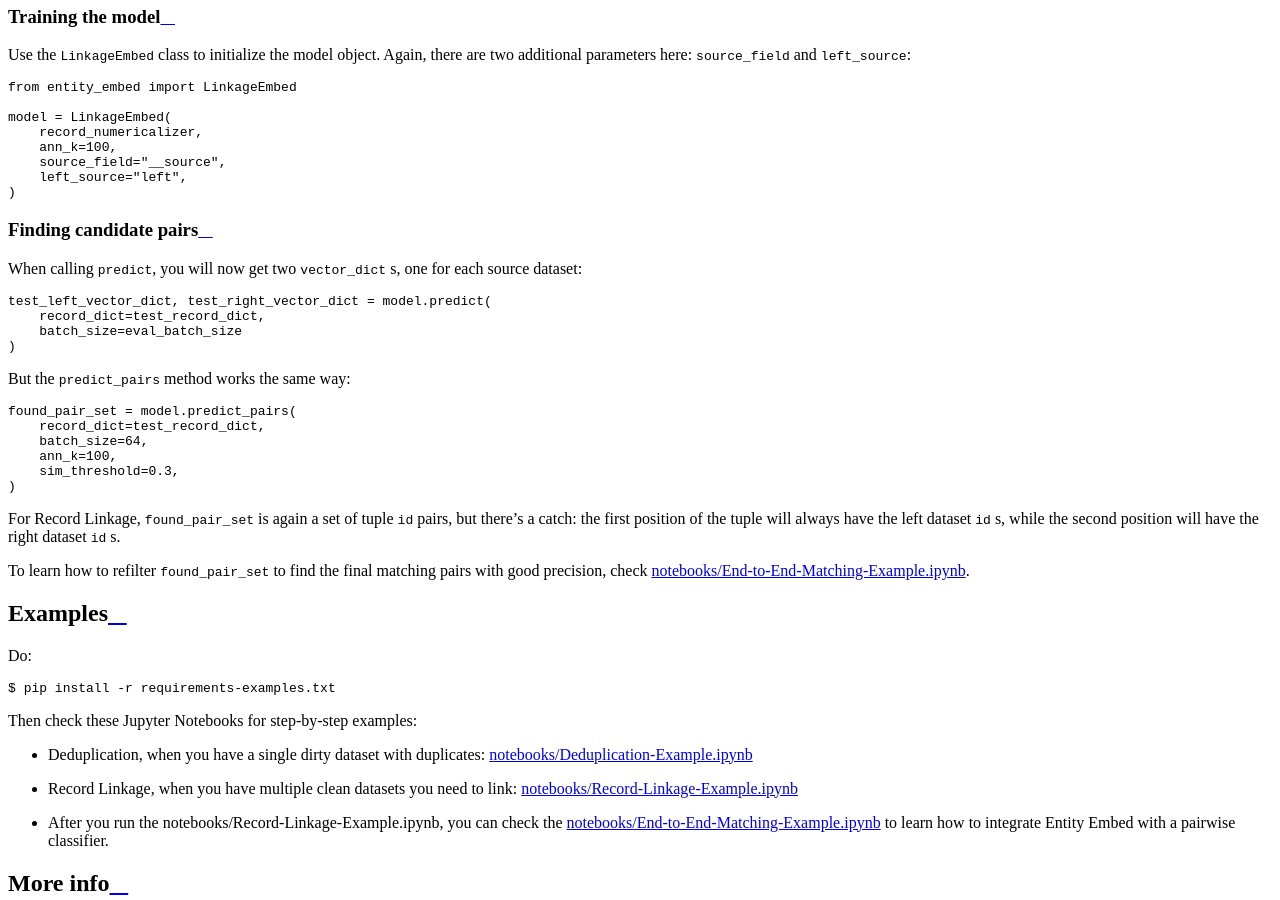
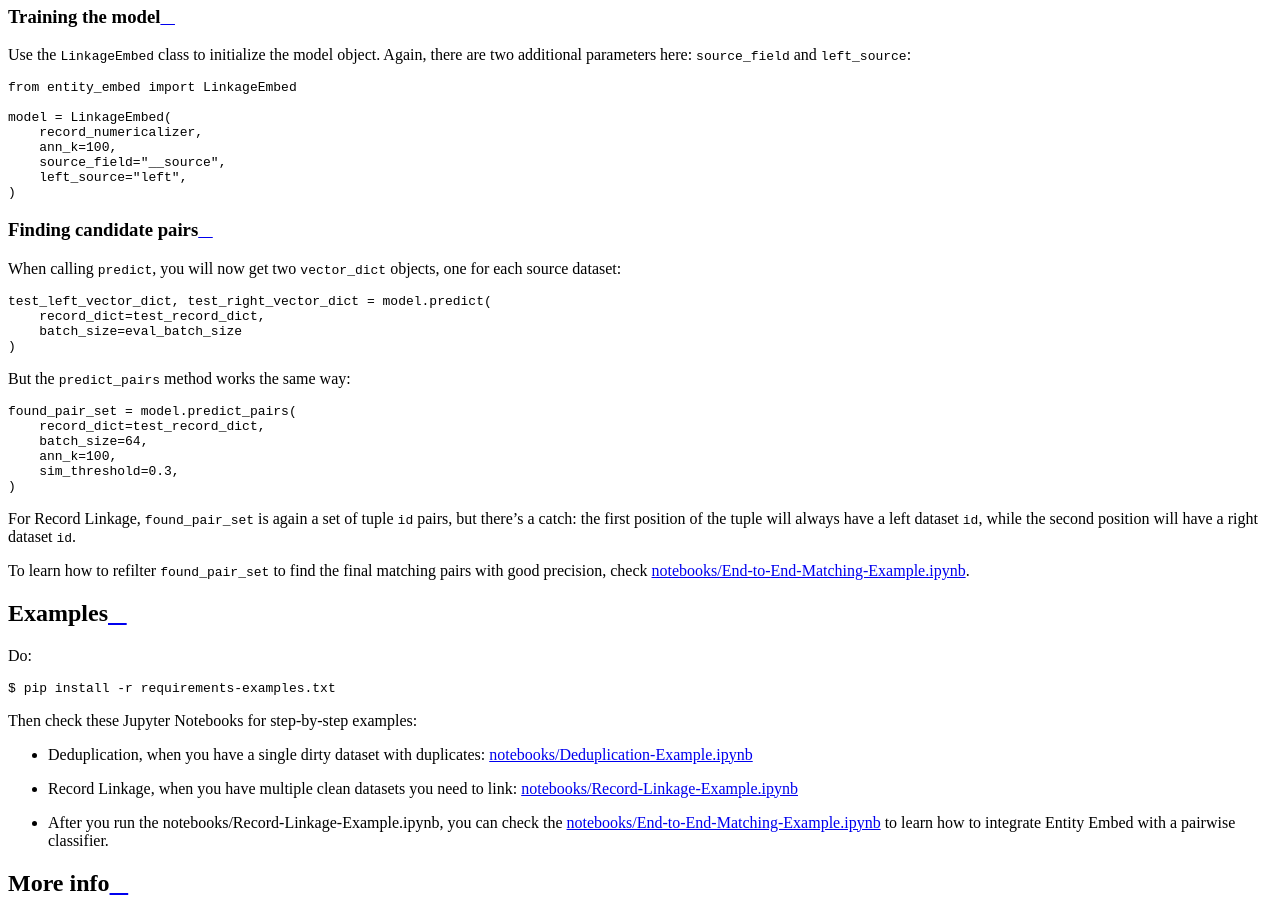
Before and after one commit to vintasoftware/entity-embed, a Sphinx documentation site: the page built from docs/guide/usage.rst, in a window 1280 px wide and 900 px high, scrolled down 5103 px. Built offline with Sphinx 7.4.7 and the Read the Docs theme 2.0.0, drawn with Linux system fonts in a browser that asks for light colours; some of the changed text lies outside the part shown.

Commit message:
Fix plurals in docs

```diff
--- a/docs/guide/usage.rst
+++ b/docs/guide/usage.rst
@@ -23,7 +23,7 @@ Let's learn first how to use Entity Embed for Deduplication. After that, we can
 Preparing the data
 ~~~~~~~~~~~~~~~~~~
 
-Your data needs to represent a list of records as list of ``dicts``. Those ``dicts`` must contain:
+Your data needs to represent a list of records as list of ``dict`` objects. Those must contain:
 
 * an ``id`` to uniquely identify each record
 * a ``cluster`` key that indicates the true matching records (same real-world entity)
@@ -59,7 +59,7 @@ That's called a ``record_dict`` across Entity Embed's API. Once you have your ``
         random_seed=42,
     )
 
-Note we're splitting the data on **clusters**, not records, so the record counts vary across the returned ``record_dict`` s.
+Note we're splitting the data on **clusters**, not records, so the record counts vary across ``train_record_dict``, ``valid_record_dict``, ``test_record_dict``.
 
 Defining the fields
 ~~~~~~~~~~~~~~~~~~~
@@ -207,7 +207,7 @@ But what you usually want instead is the ANN pairs. You can get them with the ``
 Remember you must filter the ``found_pair_set`` to find the best matching pairs. An example on how to do that for the Record Linkage case is available at `notebooks/End-to-End-Matching-Example.ipynb <https://github.com/vintasoftware/entity-embed/blob/main/notebooks/End-to-End-Matching-Example.ipynb>`_.
 
 .. note::
-    Even though we used the same ``ann_k`` and one of the ``sim_threshold`` s from the model training, you're free to use any value you want here.
+    Even though we used the same ``ann_k`` and one of the ``sim_threshold`` from the model training, you're free to use any value you want here.
 
 .. _record_linkage:
 
@@ -281,7 +281,7 @@ Use the ``LinkageEmbed`` class to initialize the model object. Again, there are
 Finding candidate pairs
 ~~~~~~~~~~~~~~~~~~~~~~~
 
-When calling ``predict``, you will now get two ``vector_dict`` s, one for each source dataset::
+When calling ``predict``, you will now get two ``vector_dict`` objects, one for each source dataset::
 
     test_left_vector_dict, test_right_vector_dict = model.predict(
         record_dict=test_record_dict,
@@ -297,7 +297,7 @@ But the ``predict_pairs`` method works the same way::
         sim_threshold=0.3,
     )
 
-For Record Linkage, ``found_pair_set`` is again a set of tuple ``id`` pairs, but there's a catch: the first position of the tuple will always have the left dataset ``id`` s, while the second position will have the right dataset ``id`` s.
+For Record Linkage, ``found_pair_set`` is again a set of tuple ``id`` pairs, but there's a catch: the first position of the tuple will always have a left dataset ``id``, while the second position will have a right dataset ``id``.
 
 To learn how to refilter ``found_pair_set`` to find the final matching pairs with good precision, check `notebooks/End-to-End-Matching-Example.ipynb <https://github.com/vintasoftware/entity-embed/blob/main/notebooks/End-to-End-Matching-Example.ipynb>`_.
 
```
Also changed, not shown: other parts of docs/guide/usage.rst (+1 -1 lines).
